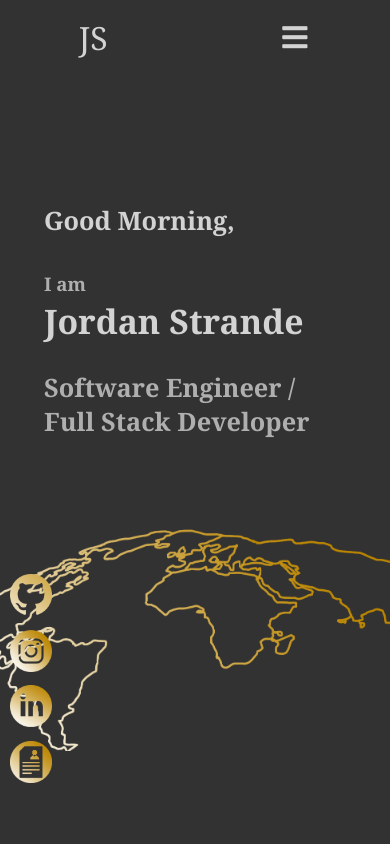
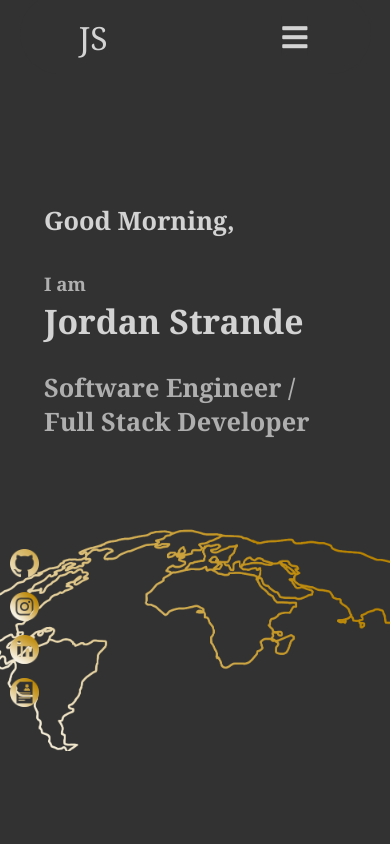
Before and after one commit to jstrande99/jstrande-react, a React (Create React App) app: page / in a window 390 px wide. Shown: the top 844 px of the page. Built offline with nearby package versions, Linux system fonts and the light colour scheme; some icons are missing.

Commit message:
phone fixed

```diff
--- a/src/Pages/Style/Home.css
+++ b/src/Pages/Style/Home.css
@@ -109,7 +109,10 @@
     }
     .icons{
         left: 2.5vw;
-        top: 68vh;
+        top: 65vh;
+    }
+    .iconLink{
+        height: 3.5vh;
     }
     .timeOfDay{
         font-size: 3vh;
```
